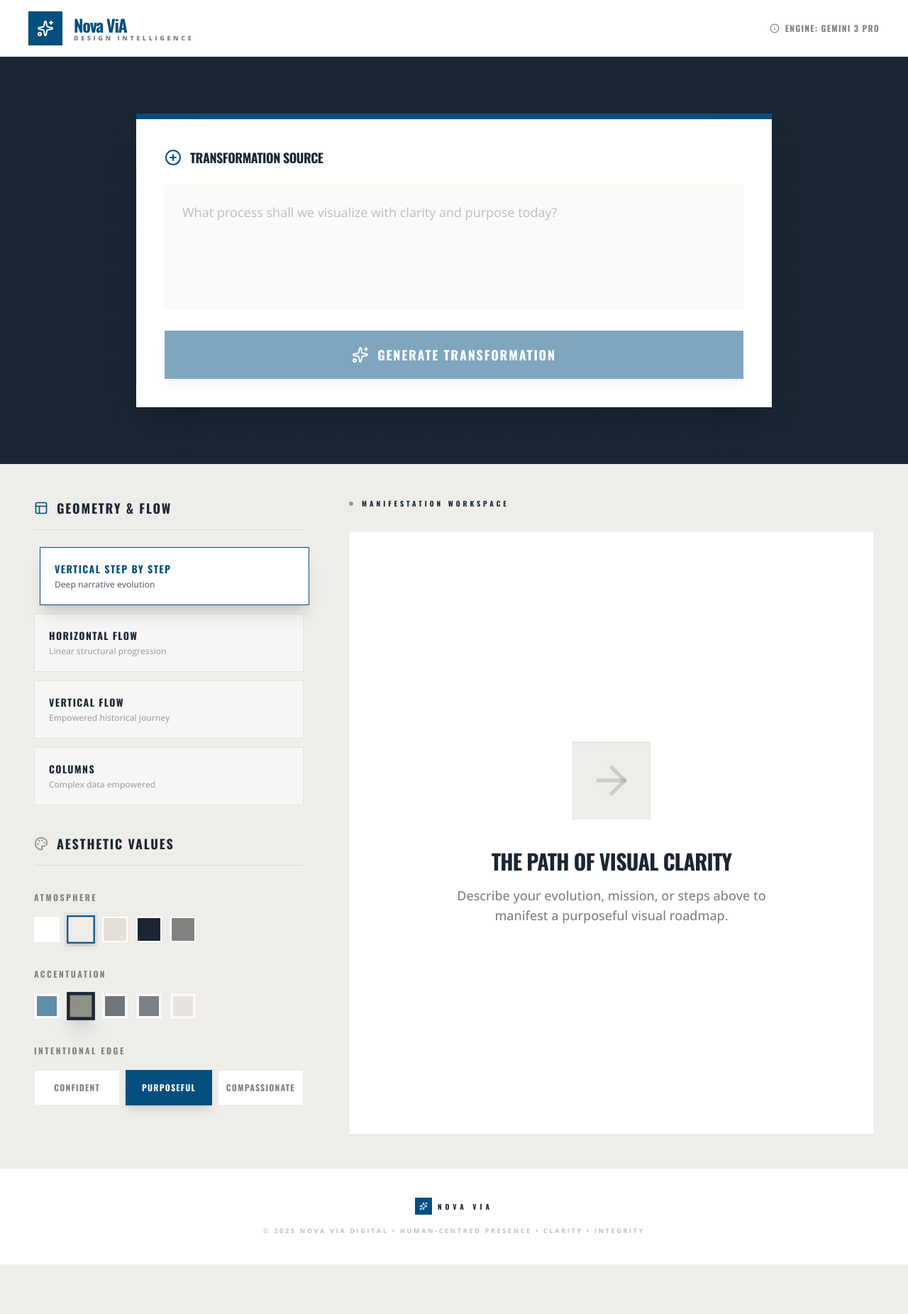
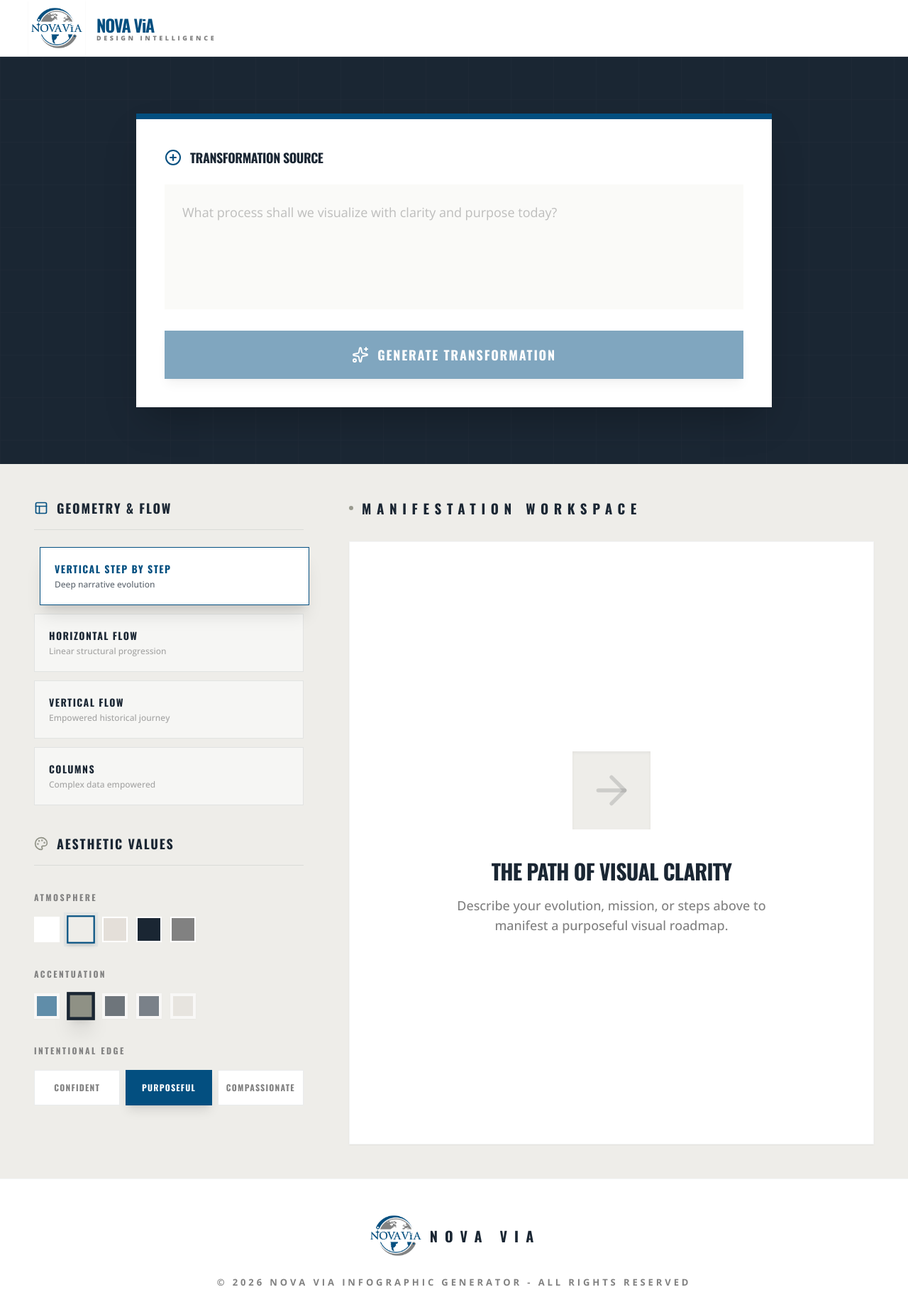
Before and after one commit to kamran-shah-dev/NOVA-ViA---Infographic-Generator, a React (Vite) app: page / in a window 1280 px wide. Shown: the top 1852 px of the page at 71% size. Before the commit the page ends 1782 px from the top, so only its background shows below. Built offline with nearby package versions, Linux system fonts and the light colour scheme.

Commit message:
Domain specific updates (logo, naming, fond, clarity)

```diff
--- a/App.tsx
+++ b/App.tsx
@@ -134,17 +134,16 @@ const App: React.FC = () => {
       <nav className="h-20 border-b border-[#2E3B4A]/10 bg-white flex items-center justify-between px-6 md:px-10 sticky top-0 z-50">
         <div className="flex items-center gap-3 md:gap-4">
           <div
-            className="w-10 h-10 md:w-12 md:h-12 flex items-center justify-center shadow-sm"
-            style={{ backgroundColor: NOVA_VIA_BRAND.primary }}
+            className="w-12 h-12 md:w-20 md:h-20 flex items-center justify-center shadow-sm"
           >
-            <Sparkles className="text-white" size={24} />
+            <img src="/novavia-logo.png" alt="NOVA ViA Logo" />
           </div>
           <div>
-            <h1 className="text-xl md:text-2xl font-black tracking-tighter font-heading" style={{ color: NOVA_VIA_BRAND.primary }}>Nova ViA</h1>
+            <h1 className="text-xl md:text-2xl font-black tracking-tighter font-heading" style={{ color: NOVA_VIA_BRAND.primary }}>NOVA ViA</h1>
             <p className="hidden md:block text-[9px] uppercase tracking-[0.4em] text-[#818181] font-black -mt-1 font-body">Design Intelligence</p>
           </div>
         </div>
-        <div className="flex items-center gap-4 md:gap-6">
+        {/* <div className="flex items-center gap-4 md:gap-6">
           <a
             href="https://ai.google.dev/gemini-api/docs/billing"
             target="_blank"
@@ -152,7 +151,7 @@ const App: React.FC = () => {
           >
             <Info size={14} /> <span className="hidden sm:inline">Engine: Gemini 3 Pro</span>
           </a>
-        </div>
+        </div> */}
       </nav>
 
       {/* Hero Input Section */}
@@ -208,7 +207,7 @@ const App: React.FC = () => {
         <aside className="w-full lg:w-[380px] shrink-0 flex flex-col gap-10">
           {/* Structure Section with Increased Font Sizes */}
           <section className="flex flex-col gap-6">
-            <h3 className="font-bold text-[#1A2633] flex items-center gap-3 text-base md:text-lg uppercase tracking-widest font-heading border-b border-[#2E3B4A]/10 pb-4">
+            <h3 className="font-bold text-[#1A2633] flex items-center gap-3 text-[25px] md:text-lg uppercase tracking-widest font-heading border-b border-[#2E3B4A]/10 pb-4">
               <Layout size={20} style={{ color: NOVA_VIA_BRAND.primary }} />
               Geometry & Flow
             </h3>
@@ -236,7 +235,7 @@ const App: React.FC = () => {
 
           {/* Aesthetic Values Section with Increased Font Sizes */}
           <section className="flex flex-col gap-8">
-            <h3 className="font-bold text-[#1A2633] flex items-center gap-3 text-base md:text-lg uppercase tracking-widest font-heading border-b border-[#2E3B4A]/10 pb-4">
+            <h3 className="font-bold text-[#1A2633] flex items-center gap-3 text-[25px] md:text-lg uppercase tracking-widest font-heading border-b border-[#2E3B4A]/10 pb-4">
               <Palette size={20} style={{ color: NOVA_VIA_BRAND.accent }} />
               Aesthetic Values
             </h3>
@@ -297,7 +296,7 @@ const App: React.FC = () => {
         {/* Live Canvas Area */}
         <div className="flex-1 flex flex-col min-w-0">
           <div className="flex flex-col sm:flex-row items-start sm:items-center justify-between mb-8 gap-4 sm:gap-0">
-            <h3 className="font-bold text-[#1A2633] flex items-center gap-3 uppercase tracking-[0.4em] text-[10px] font-heading">
+            <h3 className="font-bold text-[#1A2633] flex items-center gap-3 uppercase tracking-[0.4em] text-[19px] font-heading">
               <div className="w-1.5 h-1.5 rounded-full bg-[#8F9185] animate-pulse" />
               Manifestation Workspace
             </h3>
@@ -306,26 +305,26 @@ const App: React.FC = () => {
                 <div className="flex bg-white shadow-sm border border-[#2E3B4A]/10 p-1">
                   <button
                     onClick={() => exportAsImage('png')}
-                    className="px-4 py-2 hover:bg-[#EEEDE9] text-[10px] font-bold text-[#1A2633] transition-all uppercase tracking-widest font-heading flex items-center gap-2"
+                    className="px-4 py-2 hover:bg-[#EEEDE9] text-[15px] font-bold text-[#1A2633] transition-all uppercase tracking-widest font-heading flex items-center gap-2"
                   >
                     <Download size={14} /> PNG
                   </button>
                   <button
                     onClick={() => exportAsImage('jpeg')}
-                    className="px-4 py-2 hover:bg-[#EEEDE9] text-[10px] font-bold text-[#1A2633] transition-all uppercase tracking-widest font-heading"
+                    className="px-4 py-2 hover:bg-[#EEEDE9] text-[15px] font-bold text-[#1A2633] transition-all uppercase tracking-widest font-heading"
                   >
                     JPG
                   </button>
                   <button
                     onClick={() => exportAsImage('svg')}
-                    className="px-4 py-2 hover:bg-[#EEEDE9] text-[10px] font-bold text-[#1A2633] transition-all uppercase tracking-widest font-heading"
+                    className="px-4 py-2 hover:bg-[#EEEDE9] text-[15px] font-bold text-[#1A2633] transition-all uppercase tracking-widest font-heading"
                   >
                     SVG
                   </button>
                 </div>
                 <button
                   onClick={handleCopySvg}
-                  className="px-6 py-3 bg-[#1A2633] text-[10px] font-bold text-white hover:bg-[#034F80] transition-all shadow-xl uppercase tracking-widest font-heading"
+                  className="px-6 py-3 bg-[#1A2633] text-[15px] font-bold text-white hover:bg-[#034F80] transition-all shadow-xl uppercase tracking-widest font-heading"
                 >
                   <Copy size={16} className="inline mr-2" /> {showCopySuccess ? 'COPIED!' : 'COPY SVG'}
                 </button>
@@ -379,13 +378,13 @@ const App: React.FC = () => {
 
       <footer className="py-10 border-t border-[#2E3B4A]/5 bg-white flex flex-col items-center justify-center text-[#818181] shrink-0 px-4 text-center gap-4">
         <div className="flex items-center gap-2">
-          <div className="w-6 h-6 bg-[#034F80] flex items-center justify-center">
-            <Sparkles className="text-white" size={12} />
+          <div className="w-12 h-12 md:w-20 md:h-20 flex items-center justify-center">
+            <img src="/novavia-logo.png" alt="NOVA ViA Logo" />
           </div>
-          <span className="text-[10px] font-black uppercase tracking-[0.5em] font-heading text-[#1A2633]">Nova ViA</span>
+          <span className="text-[20px] font-black uppercase tracking-[0.5em] font-heading text-[#1A2633]">Nova ViA</span>
         </div>
-        <p className="text-[9px] uppercase tracking-[0.3em] font-bold opacity-50 font-body">
-          &copy; 2025 Nova ViA Digital &bull; Human-Centred Presence &bull; Clarity &bull; Integrity
+        <p className="text-[13px] uppercase tracking-[0.3em] font-bold opacity-100 font-body">
+          &copy; 2026 Nova ViA Infographic Generator - All Rights Reserved
         </p>
       </footer>
     </div>
```
